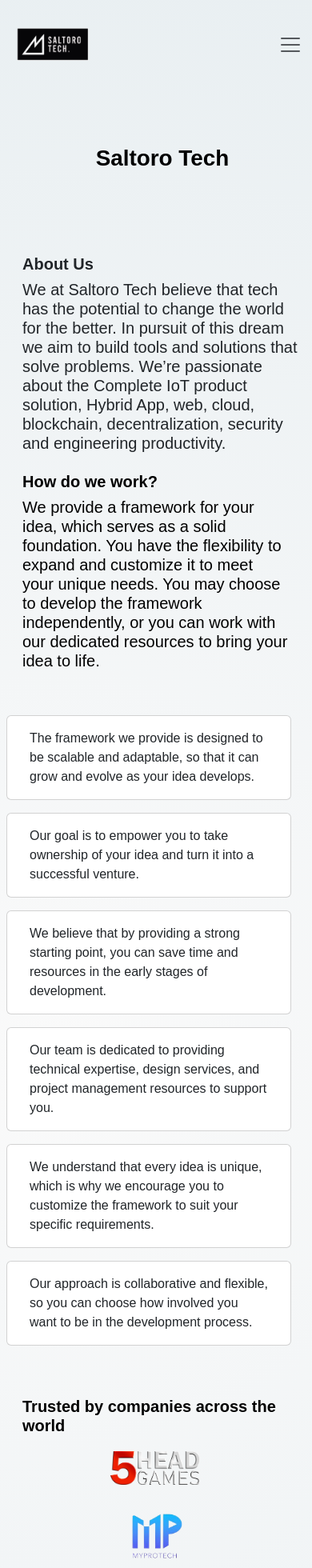
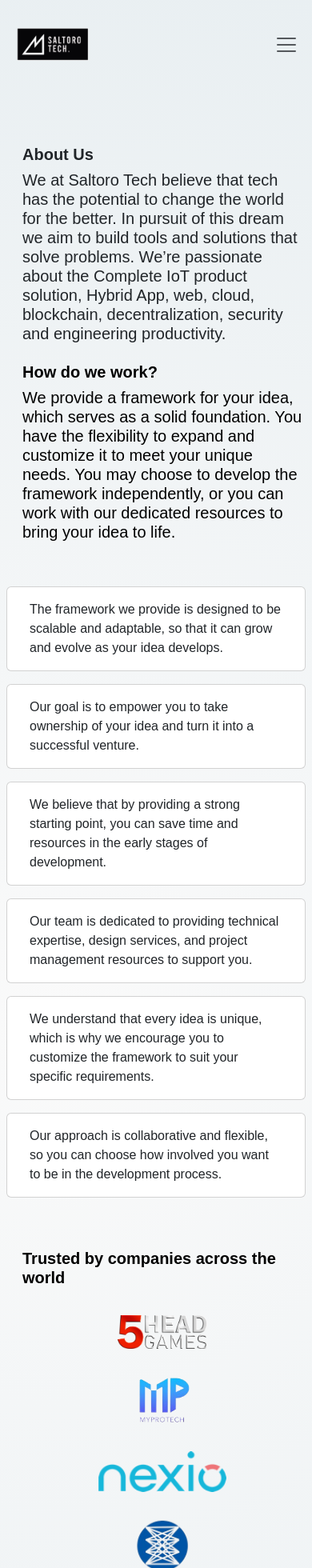
Before and after one commit to umairali04/Saltoro, a React (Create React App) app: page / in a window 390 px wide. Shown: the part 20-1980 px from the top of the page at 80% size. Built offline with nearby package versions, Linux system fonts and the light colour scheme.

Commit message:
navbar toggle stylings completed

```diff
--- a/src/App.css
+++ b/src/App.css
@@ -47,6 +47,23 @@ body {
 
 .navbar-toggler{
   border: none !important;
+  margin-right: 5px;
+}
+
+.navbar-toggler:focus{
+  box-shadow: none !important;
+  background-color: none !important;
+
+}
+.navbar-toggler:focus{
+  outline: none !important;
+}
+.navbar-collapse{
+  background-color: white !important;
+}
+
+button:hover{
+  background-color: none !important;
 }
 .abcd{
   max-width: 100vw;
@@ -116,11 +133,11 @@ body {
     border-color: grey;
 }
 
-button:hover{
+/* button:hover{
   color: white;
     background-color: #527ab5;
     border-color: #527ab5;
-}
+} */
 
 .arrow-img:hover{
   color: white;
@@ -170,8 +187,22 @@ button:hover{
     flex-direction: column !important;
   }
 }
-@media (max-width: 444px) {
+/* @media (max-width: 444px) {
   .services-main-container{
     margin-right: 18px;
   }
+} */
+
+@media (max-width: 769px) {
+  .head-games{
+    margin-top: 15px;
+  }
+  .nexio-logo{
+    margin-bottom: 20px;
+  }
+
+  .matrix-logo{
+    margin-top: 10px;
+    margin-bottom: 25px;
+  }
 }
--- a/src/components/Banner.js
+++ b/src/components/Banner.js
@@ -4,13 +4,13 @@ import abcd from "../abcd.jpg";
 function BannerImage() {
   return (
     <div className="container margin-top">
-      <div className="container text-black d-flex justify-content-center align-item-center ">
+      {/* <div className="container text-black d-flex justify-content-center align-item-center ">
         <div className="row  ml-1 ml-sm-0">
           <div className="mt-5 mb-5">
             <h1 className="font-weight-bold">Saltoro Tech</h1>
           </div>
         </div>
-      </div>
+      </div> */}
 
       <div className="row  ml-1 ml-sm-0">
         <div className="mt-5">
--- a/src/components/Customers.js
+++ b/src/components/Customers.js
@@ -16,11 +16,11 @@ function Customers() {
               Trusted by companies across the world
             </h5>
             <div className="customers-logo">
-              <img src={HeadGamesLogo} style={{width: "7rem", height:""}}/>
-              <img src={MpTechLogo} style={{width: "8rem", height:"8rem"}}/>
-              <img src={NexioLogo} style={{width: "10rem"}}/>
-              <img src={MatrixLogo} style={{width: "6rem"}}/>
-              <img src={EndersgateLogo} style={{width: "15rem"}}/>
+              <img src={HeadGamesLogo} className="head-games" style={{width: "7rem"}}/>
+              <img src={MpTechLogo} className="mp-tech-logo" style={{width: "8rem", height:"8rem"}}/>
+              <img src={NexioLogo} className="nexio-logo" style={{width: "10rem"}}/>
+              <img src={MatrixLogo} className="matrix-logo" style={{width: "6rem"}}/>
+              <img src={EndersgateLogo} className="endersgate-logo" style={{width: "15rem"}}/>
               </div>
           </div>
 
```
